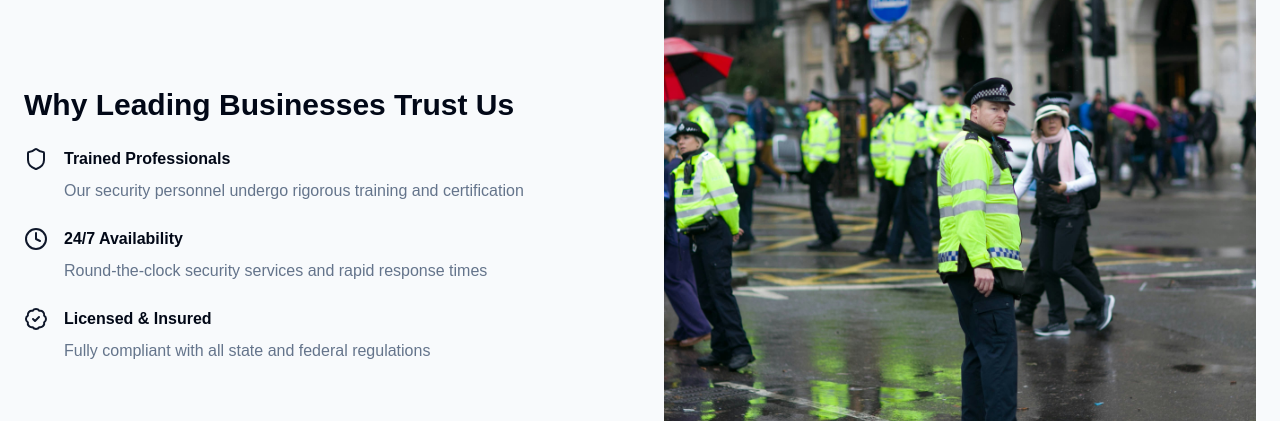
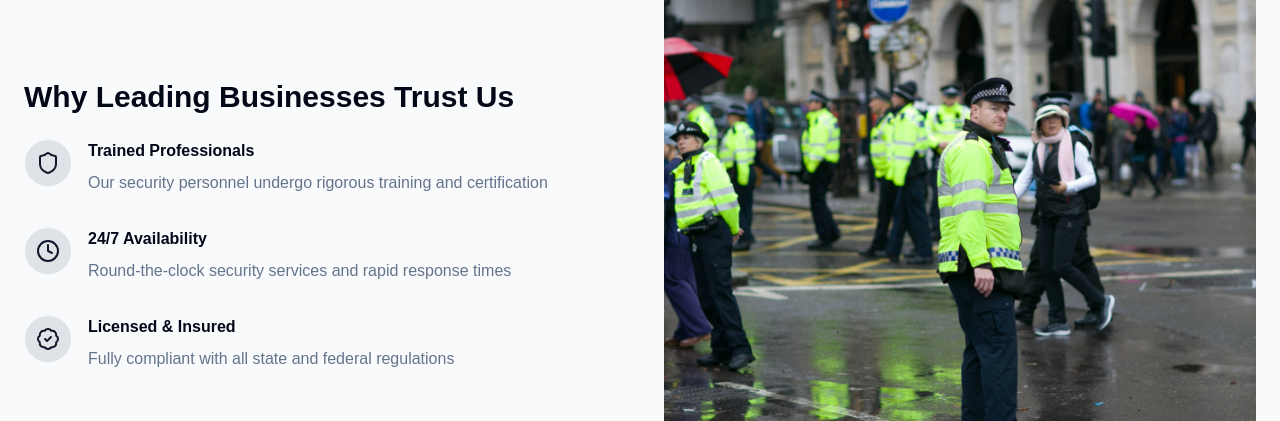
Before and after one commit to ojokne/gallant-security, a Next.js app: page / in a window 1280 px wide. Shown: the part 1260-1681 px from the top of the page. Built offline with nearby package versions, Linux system fonts and the light colour scheme.

Commit message:
Add ping animation on the icon

```diff
--- a/app/globals.css
+++ b/app/globals.css
@@ -70,3 +70,24 @@ body {
     @apply bg-background text-foreground;
   }
 }
+
+/* option 1 works */
+@keyframes circle-pulse {
+  0% {
+    transform: scale(0);
+    opacity: 0.3;
+  }
+  50% {
+    transform: scale(1);
+    opacity: 0.2;
+  }
+
+  100% {
+    transform: scale(0);
+    opacity: 0.3;
+  }
+}
+
+.animate-circle-pulse {
+  animation: circle-pulse 2.5s ease-in-out infinite;
+}
--- a/components/home/benefits.jsx
+++ b/components/home/benefits.jsx
@@ -6,18 +6,19 @@ export function Benefits() {
     {
       icon: Shield,
       title: "Trained Professionals",
-      description: "Our security personnel undergo rigorous training and certification"
+      description:
+        "Our security personnel undergo rigorous training and certification",
     },
     {
       icon: Clock,
       title: "24/7 Availability",
-      description: "Round-the-clock security services and rapid response times"
+      description: "Round-the-clock security services and rapid response times",
     },
     {
       icon: BadgeCheck,
       title: "Licensed & Insured",
-      description: "Fully compliant with all state and federal regulations"
-    }
+      description: "Fully compliant with all state and federal regulations",
+    },
   ];
 
   return (
@@ -28,12 +29,26 @@ export function Benefits() {
             <h2 className="text-3xl font-bold mb-6">
               Why Leading Businesses Trust Us
             </h2>
-            <div className="space-y-6">
+            <div className="space-y-8">
               {benefits.map((benefit) => (
-                <div key={benefit.title} className="flex gap-4">
-                  <div className="flex-shrink-0 text-primary">
-                    <benefit.icon className="h-6 w-6" />
+                <div key={benefit.title} className="flex gap-4 group">
+                  {/* <div className="flex-shrink-0">
+                    <div className="w-10 h-10 rounded-full  flex items-center justify-center bg-primary/10">
+                      <benefit.icon className="h-6 w-6 text-primary" />
+                    </div>
+                  </div> */}
+
+                   <div className="relative flex-shrink-0">
+                    {/* Animated background */}
+                    <div className="absolute inset-0">
+                      <div className="w-12 h-12 rounded-full bg-primary/50 animate-circle-pulse origin-center" />
+                    </div>
+                    {/* Static icon container */}
+                    <div className="w-12 h-12 rounded-full flex items-center justify-center relative z-10">
+                      <benefit.icon className="h-6 w-6 text-primary" />
+                    </div>
                   </div>
+
                   <div>
                     <h3 className="font-semibold mb-2">{benefit.title}</h3>
                     <p className="text-muted-foreground">
```
